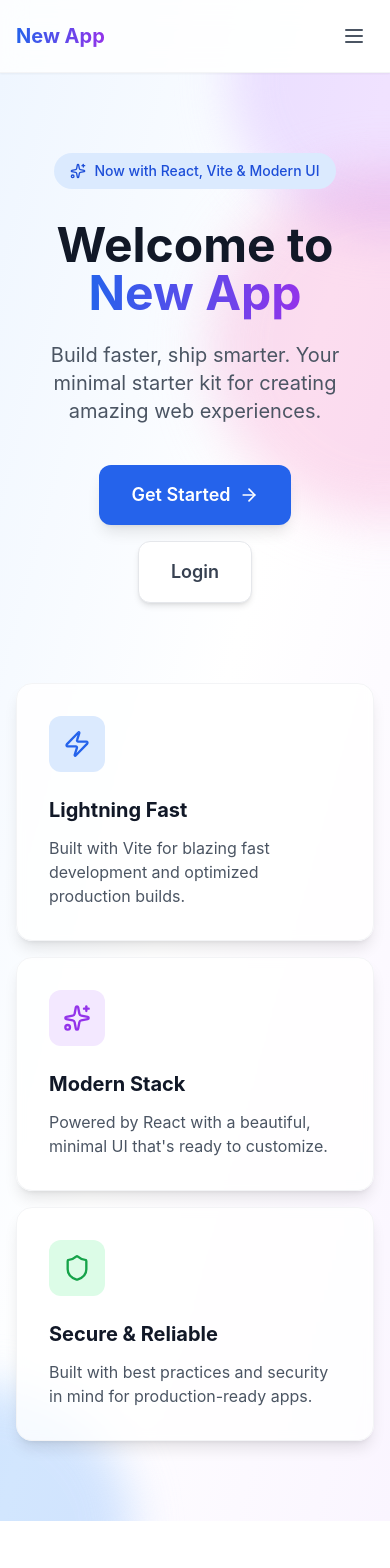
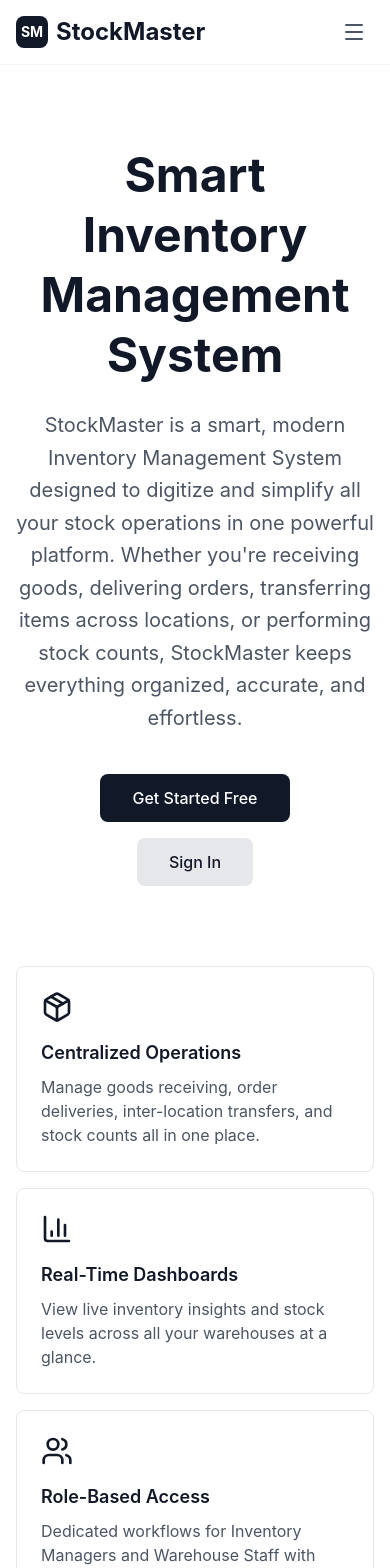
Before and after one commit to Darshanh20/ODDOxSPIT, a React (Vite) app in the folder client/: page / in a window 390 px wide. Shown: the top 1568 px of the page. Before the commit the page ends 1521 px from the top, so only its background shows below. Built offline with nearby package versions, Linux system fonts and the light colour scheme.

Commit message:
Add mobile menu functionality and enhance landing page animations

```diff
--- a/client/src/App.jsx
+++ b/client/src/App.jsx
@@ -1,5 +1,6 @@
 import React, { useState, useEffect } from 'react'
 import { Routes, Route, Link, useLocation, useNavigate } from 'react-router-dom'
+import { Menu, X } from 'lucide-react'
 import Landing from './pages/Landing'
 import Login from './pages/Login'
 import Signup from './pages/Signup'
@@ -11,6 +12,8 @@
   const location = useLocation()
   const navigate = useNavigate()
   const [isLoggedIn, setIsLoggedIn] = useState(false)
+  const [mobileMenuOpen, setMobileMenuOpen] = useState(false)
+  const [scrolled, setScrolled] = useState(false)
   const isLandingPage = location.pathname === '/'
 
   // Check authentication status on mount and location change
@@ -18,6 +21,15 @@
     const token = localStorage.getItem('token')
     setIsLoggedIn(!!token)
   }, [location.pathname])
+
+  // Handle scroll effect
+  useEffect(() => {
+    const handleScroll = () => {
+      setScrolled(window.scrollY > 10)
+    }
+    window.addEventListener('scroll', handleScroll)
+    return () => window.removeEventListener('scroll', handleScroll)
+  }, [])
 
   // Redirect to home if user is logged in and tries to access login/signup
   useEffect(() => {
@@ -27,83 +39,183 @@
     }
   }, [location.pathname, navigate])
 
+  // Close mobile menu on route change
+  useEffect(() => {
+    setMobileMenuOpen(false)
+  }, [location.pathname])
+
   return (
-    <div className="min-h-screen flex flex-col bg-gradient-to-br from-blue-50 via-white to-purple-50">
-      <header className="bg-white/80 backdrop-blur-md shadow-sm sticky top-0 z-50 border-b border-gray-100">
-        <div className="max-w-7xl mx-auto px-4 sm:px-6 lg:px-8 py-4">
-          <div className="flex items-center justify-between">
+    <div className="min-h-screen flex flex-col bg-white">
+      <header className={`sticky top-0 z-50 transition-all duration-300 ${
+        scrolled ? 'border-b border-gray-200 shadow-sm' : 'border-b border-gray-100'
+      } bg-white`}>
+        <div className="max-w-7xl mx-auto px-4 sm:px-6 lg:px-8">
+          <div className="flex items-center justify-between h-16">
+            {/* Logo */}
             <Link
               to="/"
-              className="text-xl sm:text-2xl font-bold bg-clip-text text-transparent bg-gradient-to-r from-blue-600 to-purple-600 hover:from-blue-700 hover:to-purple-700 transition-all"
+              className="flex items-center gap-2 text-2xl font-bold text-gray-900 hover:text-gray-700 transition-colors"
             >
-              New App
+              <div className="w-8 h-8 bg-gray-900 rounded-lg flex items-center justify-center text-white text-sm font-bold">
+                SM
+              </div>
+              <span>StockMaster</span>
             </Link>
+
+            {/* Desktop Navigation */}
             <nav className="hidden md:flex items-center gap-8">
               {isLandingPage && !isLoggedIn ? (
                 <>
                   <Link
                     to="/login"
-                    className="text-gray-600 hover:text-blue-600 font-medium transition-colors relative group"
+                    className="text-gray-700 font-medium hover:text-gray-900 transition-colors relative group"
                   >
                     Login
-                    <span className="absolute -bottom-1 left-0 w-0 h-0.5 bg-blue-600 group-hover:w-full transition-all duration-300"></span>
+                    <span className="absolute -bottom-1 left-0 w-0 h-0.5 bg-gray-900 group-hover:w-full transition-all duration-300"></span>
                   </Link>
                   <Link
                     to="/signup"
-                    className="bg-gradient-to-r from-blue-600 to-purple-600 text-white px-6 py-2 rounded-full font-semibold hover:from-blue-700 hover:to-purple-700 transition-all duration-300 shadow-md hover:shadow-lg hover:scale-105"
+                    className="px-6 py-2 bg-gray-900 text-white font-medium rounded-lg hover:bg-gray-800 transition-all duration-300 hover:shadow-md"
                   >
-                    Signup
+                    Sign Up
                   </Link>
                 </>
               ) : isLoggedIn ? (
                 <>
                   <Link
                     to="/home"
-                    className="text-gray-600 hover:text-blue-600 font-medium transition-colors relative group"
+                    className="text-gray-700 font-medium hover:text-gray-900 transition-colors relative group"
                   >
-                    Home
-                    <span className="absolute -bottom-1 left-0 w-0 h-0.5 bg-blue-600 group-hover:w-full transition-all duration-300"></span>
+                    Dashboard
+                    <span className="absolute -bottom-1 left-0 w-0 h-0.5 bg-gray-900 group-hover:w-full transition-all duration-300"></span>
                   </Link>
                   <Link
                     to="/profile"
-                    className="text-gray-600 hover:text-blue-600 font-medium transition-colors relative group"
+                    className="text-gray-700 font-medium hover:text-gray-900 transition-colors relative group"
                   >
                     Profile
-                    <span className="absolute -bottom-1 left-0 w-0 h-0.5 bg-blue-600 group-hover:w-full transition-all duration-300"></span>
+                    <span className="absolute -bottom-1 left-0 w-0 h-0.5 bg-gray-900 group-hover:w-full transition-all duration-300"></span>
                   </Link>
+                  <button
+                    onClick={() => {
+                      localStorage.removeItem('token')
+                      setIsLoggedIn(false)
+                      navigate('/')
+                    }}
+                    className="px-6 py-2 bg-gray-200 text-gray-900 font-medium rounded-lg hover:bg-gray-300 transition-all duration-300"
+                  >
+                    Logout
+                  </button>
                 </>
               ) : (
                 <>
                   <Link
                     to="/"
-                    className="text-gray-600 hover:text-blue-600 font-medium transition-colors relative group"
+                    className="text-gray-700 font-medium hover:text-gray-900 transition-colors relative group"
                   >
-                    Landing
-                    <span className="absolute -bottom-1 left-0 w-0 h-0.5 bg-blue-600 group-hover:w-full transition-all duration-300"></span>
+                    Home
+                    <span className="absolute -bottom-1 left-0 w-0 h-0.5 bg-gray-900 group-hover:w-full transition-all duration-300"></span>
                   </Link>
                   <Link
                     to="/login"
-                    className="text-gray-600 hover:text-blue-600 font-medium transition-colors relative group"
+                    className="text-gray-700 font-medium hover:text-gray-900 transition-colors relative group"
                   >
                     Login
-                    <span className="absolute -bottom-1 left-0 w-0 h-0.5 bg-blue-600 group-hover:w-full transition-all duration-300"></span>
+                    <span className="absolute -bottom-1 left-0 w-0 h-0.5 bg-gray-900 group-hover:w-full transition-all duration-300"></span>
                   </Link>
                   <Link
                     to="/signup"
-                    className="bg-gradient-to-r from-blue-600 to-purple-600 text-white px-6 py-2 rounded-full font-semibold hover:from-blue-700 hover:to-purple-700 transition-all duration-300 shadow-md hover:shadow-lg hover:scale-105"
+                    className="px-6 py-2 bg-gray-900 text-white font-medium rounded-lg hover:bg-gray-800 transition-all duration-300 hover:shadow-md"
                   >
-                    Signup
+                    Sign Up
                   </Link>
                 </>
               )}
             </nav>
+
             {/* Mobile menu button */}
-            <button className="md:hidden p-2 rounded-lg hover:bg-gray-100 transition-colors">
-              <svg className="w-6 h-6 text-gray-600" fill="none" stroke="currentColor" viewBox="0 0 24 24">
-                <path strokeLinecap="round" strokeLinejoin="round" strokeWidth={2} d="M4 6h16M4 12h16M4 18h16" />
-              </svg>
+            <button
+              onClick={() => setMobileMenuOpen(!mobileMenuOpen)}
+              className="md:hidden p-2 rounded-lg hover:bg-gray-100 transition-colors"
+              aria-label="Toggle menu"
+            >
+              {mobileMenuOpen ? (
+                <X className="w-6 h-6 text-gray-600" />
+              ) : (
+                <Menu className="w-6 h-6 text-gray-600" />
+              )}
             </button>
           </div>
+
+          {/* Mobile Navigation */}
+          {mobileMenuOpen && (
+            <div className="md:hidden border-t border-gray-100 py-4 animate-in fade-in slide-in-from-top-2 duration-200">
+              <nav className="flex flex-col gap-3">
+                {isLandingPage && !isLoggedIn ? (
+                  <>
+                    <Link
+                      to="/login"
+                      className="px-4 py-2 text-gray-700 font-medium rounded-lg hover:bg-gray-100 transition-colors"
+                    >
+                      Login
+                    </Link>
+                    <Link
+                      to="/signup"
+                      className="px-4 py-2 bg-gray-900 text-white font-medium rounded-lg hover:bg-gray-800 transition-colors"
+                    >
+                      Sign Up
+                    </Link>
+                  </>
+                ) : isLoggedIn ? (
+                  <>
+                    <Link
+                      to="/home"
+                      className="px-4 py-2 text-gray-700 font-medium rounded-lg hover:bg-gray-100 transition-colors"
+                    >
+                      Dashboard
+                    </Link>
+                    <Link
+                      to="/profile"
+                      className="px-4 py-2 text-gray-700 font-medium rounded-lg hover:bg-gray-100 transition-colors"
+                    >
+                      Profile
+                    </Link>
+                    <button
+                      onClick={() => {
+                        localStorage.removeItem('token')
+                        setIsLoggedIn(false)
+                        navigate('/')
+                      }}
+                      className="px-4 py-2 bg-gray-200 text-gray-900 font-medium rounded-lg hover:bg-gray-300 transition-colors text-left"
+                    >
+                      Logout
+                    </button>
+                  </>
+                ) : (
+                  <>
+                    <Link
+                      to="/"
+                      className="px-4 py-2 text-gray-700 font-medium rounded-lg hover:bg-gray-100 transition-colors"
+                    >
+                      Home
+                    </Link>
+                    <Link
+                      to="/login"
+                      className="px-4 py-2 text-gray-700 font-medium rounded-lg hover:bg-gray-100 transition-colors"
+                    >
+                      Login
+                    </Link>
+                    <Link
+                      to="/signup"
+                      className="px-4 py-2 bg-gray-900 text-white font-medium rounded-lg hover:bg-gray-800 transition-colors"
+                    >
+                      Sign Up
+                    </Link>
+                  </>
+                )}
+              </nav>
+            </div>
+          )}
         </div>
       </header>
 
@@ -130,6 +242,51 @@
           />
         </Routes>
       </main>
+
+      <style>{`
+        @keyframes slideIn {
+          from {
+            opacity: 0;
+            transform: translateY(-10px);
+          }
+          to {
+            opacity: 1;
+            transform: translateY(0);
+          }
+        }
+
+        .animate-in {
+          animation: slideIn 0.2s ease-out;
+        }
+
+        .fade-in {
+          animation: fadeIn 0.2s ease-out;
+        }
+
+        @keyframes fadeIn {
+          from {
+            opacity: 0;
+          }
+          to {
+            opacity: 1;
+          }
+        }
+
+        .slide-in-from-top-2 {
+          animation: slideInFromTop 0.2s ease-out;
+        }
+
+        @keyframes slideInFromTop {
+          from {
+            opacity: 0;
+            transform: translateY(-8px);
+          }
+          to {
+            opacity: 1;
+            transform: translateY(0);
+          }
+        }
+      `}</style>
     </div>
   )
 }
--- a/client/src/pages/Landing.jsx
+++ b/client/src/pages/Landing.jsx
@@ -1,134 +1,117 @@
-import React from 'react'
-import { Sparkles, Zap, Shield, ArrowRight } from 'lucide-react'
+import React, { useState, useEffect } from 'react'
+import { Package, BarChart3, Lock, Zap, Users, AlertCircle } from 'lucide-react'
 
 export default function Landing() {
+  const [isVisible, setIsVisible] = useState(false)
+
+  useEffect(() => {
+    setIsVisible(true)
+  }, [])
+
   return (
-    <div className="min-h-screen bg-gradient-to-br from-blue-50 via-white to-purple-50">
+    <div className="min-h-screen bg-white overflow-hidden">
+
       {/* Hero Section */}
-      <section className="relative overflow-hidden px-4 py-20 sm:px-6 lg:px-8">
-        {/* Animated Background Elements */}
-        <div className="absolute inset-0 overflow-hidden pointer-events-none">
-          <div className="absolute -top-40 -right-40 w-80 h-80 bg-purple-200 rounded-full mix-blend-multiply filter blur-xl opacity-70 animate-blob"></div>
-          <div className="absolute -bottom-40 -left-40 w-80 h-80 bg-blue-200 rounded-full mix-blend-multiply filter blur-xl opacity-70 animate-blob animation-delay-2000"></div>
-          <div className="absolute top-40 left-1/2 w-80 h-80 bg-pink-200 rounded-full mix-blend-multiply filter blur-xl opacity-70 animate-blob animation-delay-4000"></div>
-        </div>
+      <section className="max-w-7xl mx-auto px-4 sm:px-6 lg:px-8 py-20">
+        <div className="text-center mb-20">
+          <h2 className={`text-5xl sm:text-6xl font-bold text-gray-900 mb-6 leading-tight transition-all duration-1000 ${
+            isVisible ? 'opacity-100 translate-y-0' : 'opacity-0 translate-y-10'
+          }`}>
+            Smart Inventory<br />Management System
+          </h2>
 
-        <div className="relative max-w-7xl mx-auto">
-          {/* Main Hero Content */}
-          <div className="text-center mb-16">
-            <div className="inline-flex items-center gap-2 bg-blue-100 text-blue-700 px-4 py-2 rounded-full text-sm font-medium mb-8 animate-fade-in">
-              <Sparkles className="w-4 h-4" />
-              <span>Now with React, Vite & Modern UI</span>
-            </div>
-
-            <h1 className="text-5xl sm:text-6xl lg:text-7xl font-bold text-gray-900 mb-6 animate-fade-in-up">
-              Welcome to{' '}
-              <span className="bg-clip-text text-transparent bg-gradient-to-r from-blue-600 to-purple-600">
-                New App
-              </span>
-            </h1>
-
-            <p className="text-xl sm:text-2xl text-gray-600 mb-10 max-w-2xl mx-auto animate-fade-in-up animation-delay-200">
-              Build faster, ship smarter. Your minimal starter kit for creating amazing web experiences.
+          <p className={`text-xl text-gray-600 mb-10 max-w-3xl mx-auto leading-relaxed transition-all duration-1000 delay-200 ${
+            isVisible ? 'opacity-100 translate-y-0' : 'opacity-0 translate-y-10'
+          }`}>
+            StockMaster is a smart, modern Inventory Management System designed to digitize and simplify all your stock operations in one powerful platform. Whether you're receiving goods, delivering orders, transferring items across locations, or performing stock counts, StockMaster keeps everything organized, accurate, and effortless.
           </p>
 
-            <div className="flex flex-col sm:flex-row gap-4 justify-center items-center animate-fade-in-up animation-delay-400">
+          <div className={`flex flex-col sm:flex-row gap-4 justify-center items-center transition-all duration-1000 delay-300 ${
+            isVisible ? 'opacity-100 translate-y-0' : 'opacity-0 translate-y-10'
+          }`}>
             <a
               href="/signup"
-                className="group inline-flex items-center gap-2 bg-blue-600 text-white px-8 py-4 rounded-xl text-lg font-semibold hover:bg-blue-700 transition-all duration-300 shadow-lg hover:shadow-xl hover:scale-105"
+              className="px-8 py-3 bg-gray-900 text-white font-medium rounded-lg hover:bg-gray-800 hover:shadow-lg transition-all duration-300 hover:scale-105"
             >
-                Get Started
-                <ArrowRight className="w-5 h-5 group-hover:translate-x-1 transition-transform" />
+              Get Started Free
             </a>
             <a
               href="/login"
-                className="inline-flex items-center gap-2 bg-white text-gray-700 px-8 py-4 rounded-xl text-lg font-semibold hover:bg-gray-50 transition-all duration-300 shadow-md hover:shadow-lg border border-gray-200"
+              className="px-8 py-3 bg-gray-200 text-gray-900 font-medium rounded-lg hover:bg-gray-300 transition-all duration-300 hover:shadow-lg"
             >
-                Login
+              Sign In
             </a>
           </div>
         </div>
 
-          {/* Feature Cards */}
-          <div className="grid md:grid-cols-3 gap-8 mt-20 max-w-5xl mx-auto">
-            <div className="bg-white/80 backdrop-blur-sm p-8 rounded-2xl shadow-lg hover:shadow-xl transition-all duration-300 hover:-translate-y-2 border border-gray-100">
-              <div className="w-14 h-14 bg-blue-100 rounded-xl flex items-center justify-center mb-6">
-                <Zap className="w-7 h-7 text-blue-600" />
+        {/* Feature Grid */}
+        <div className="grid md:grid-cols-2 lg:grid-cols-3 gap-8">
+          {[0, 1, 2, 3, 4, 5].map((index) => (
+            <div
+              key={index}
+              className={`p-6 border border-gray-200 rounded-lg hover:border-gray-400 hover:shadow-lg hover:-translate-y-2 transition-all duration-500 ${
+                isVisible ? 'opacity-100 translate-y-0' : 'opacity-0 translate-y-10'
+              }`}
+              style={{
+                transitionDelay: isVisible ? `${300 + index * 100}ms` : '0ms'
+              }}
+            >
+              {index === 0 && <Package className="w-8 h-8 text-gray-900 mb-4" />}
+              {index === 1 && <BarChart3 className="w-8 h-8 text-gray-900 mb-4" />}
+              {index === 2 && <Users className="w-8 h-8 text-gray-900 mb-4" />}
+              {index === 3 && <AlertCircle className="w-8 h-8 text-gray-900 mb-4" />}
+              {index === 4 && <Package className="w-8 h-8 text-gray-900 mb-4" />}
+              {index === 5 && <Lock className="w-8 h-8 text-gray-900 mb-4" />}
+
+              <h3 className="text-lg font-semibold text-gray-900 mb-2">
+                {index === 0 && 'Centralized Operations'}
+                {index === 1 && 'Real-Time Dashboards'}
+                {index === 2 && 'Role-Based Access'}
+                {index === 3 && 'Intelligent Alerts'}
+                {index === 4 && 'Multi-Warehouse Support'}
+                {index === 5 && 'Secure & Reliable'}
+              </h3>
+              <p className="text-gray-600">
+                {index === 0 && 'Manage goods receiving, order deliveries, inter-location transfers, and stock counts all in one place.'}
+                {index === 1 && 'View live inventory insights and stock levels across all your warehouses at a glance.'}
+                {index === 2 && 'Dedicated workflows for Inventory Managers and Warehouse Staff with appropriate permissions.'}
+                {index === 3 && 'Get notified about low stock, pending orders, and critical inventory events in real-time.'}
+                {index === 4 && 'Seamlessly manage inventory across multiple locations with unified reporting and control.'}
+                {index === 5 && 'Enterprise-grade security and reliability to keep your inventory data safe and always available.'}
+              </p>
             </div>
-              <h3 className="text-xl font-bold text-gray-900 mb-3">Lightning Fast</h3>
-              <p className="text-gray-600">Built with Vite for blazing fast development and optimized production builds.</p>
+          ))}
         </div>
+      </section>
 
-            <div className="bg-white/80 backdrop-blur-sm p-8 rounded-2xl shadow-lg hover:shadow-xl transition-all duration-300 hover:-translate-y-2 border border-gray-100">
-              <div className="w-14 h-14 bg-purple-100 rounded-xl flex items-center justify-center mb-6">
-                <Sparkles className="w-7 h-7 text-purple-600" />
-              </div>
-              <h3 className="text-xl font-bold text-gray-900 mb-3">Modern Stack</h3>
-              <p className="text-gray-600">Powered by React with a beautiful, minimal UI that's ready to customize.</p>
-            </div>
-
-            <div className="bg-white/80 backdrop-blur-sm p-8 rounded-2xl shadow-lg hover:shadow-xl transition-all duration-300 hover:-translate-y-2 border border-gray-100">
-              <div className="w-14 h-14 bg-green-100 rounded-xl flex items-center justify-center mb-6">
-                <Shield className="w-7 h-7 text-green-600" />
-              </div>
-              <h3 className="text-xl font-bold text-gray-900 mb-3">Secure & Reliable</h3>
-              <p className="text-gray-600">Built with best practices and security in mind for production-ready apps.</p>
-            </div>
-          </div>
+      {/* CTA Section */}
+      <section className={`bg-gray-900 text-white py-16 transition-all duration-1000 ${
+        isVisible ? 'opacity-100 translate-y-0' : 'opacity-0 translate-y-10'
+      }`}
+      style={{
+        transitionDelay: '600ms'
+      }}>
+        <div className="max-w-4xl mx-auto px-4 sm:px-6 lg:px-8 text-center">
+          <h3 className="text-3xl font-bold mb-4">Say goodbye to manual registers and scattered Excel sheets</h3>
+          <p className="text-lg text-gray-300 mb-8">
+            Bring your entire stock workflow into a single, seamless, and reliable system.
+          </p>
+          <a
+            href="/signup"
+            className="inline-block px-8 py-3 bg-white text-gray-900 font-medium rounded-lg hover:bg-gray-100 transition-all duration-300 hover:shadow-lg hover:scale-105"
+          >
+            Start Your Free Trial
+          </a>
         </div>
       </section>
 
       <style>{`
-        @keyframes blob {
-          0%, 100% { transform: translate(0, 0) scale(1); }
-          33% { transform: translate(30px, -50px) scale(1.1); }
-          66% { transform: translate(-20px, 20px) scale(0.9); }
+        .delay-200 {
+          transition-delay: 200ms;
         }
 
-        .animate-blob {
-          animation: blob 7s infinite;
-        }
-
-        .animation-delay-2000 {
-          animation-delay: 2s;
-        }
-
-        .animation-delay-4000 {
-          animation-delay: 4s;
-        }
-
-        @keyframes fade-in {
-          from { opacity: 0; }
-          to { opacity: 1; }
-        }
-
-        .animate-fade-in {
-          animation: fade-in 0.6s ease-out;
-        }
-
-        @keyframes fade-in-up {
-          from {
-            opacity: 0;
-            transform: translateY(20px);
-          }
-          to {
-            opacity: 1;
-            transform: translateY(0);
-          }
-        }
-
-        .animate-fade-in-up {
-          animation: fade-in-up 0.6s ease-out;
-        }
-
-        .animation-delay-200 {
-          animation-delay: 0.2s;
-          animation-fill-mode: backwards;
-        }
-
-        .animation-delay-400 {
-          animation-delay: 0.4s;
-          animation-fill-mode: backwards;
+        .delay-300 {
+          transition-delay: 300ms;
         }
       `}</style>
     </div>
```
Also changed, not shown: 1 other file (tests, documents, lock files or other folders). Lines whose indentation alone changed are shown as unchanged.
